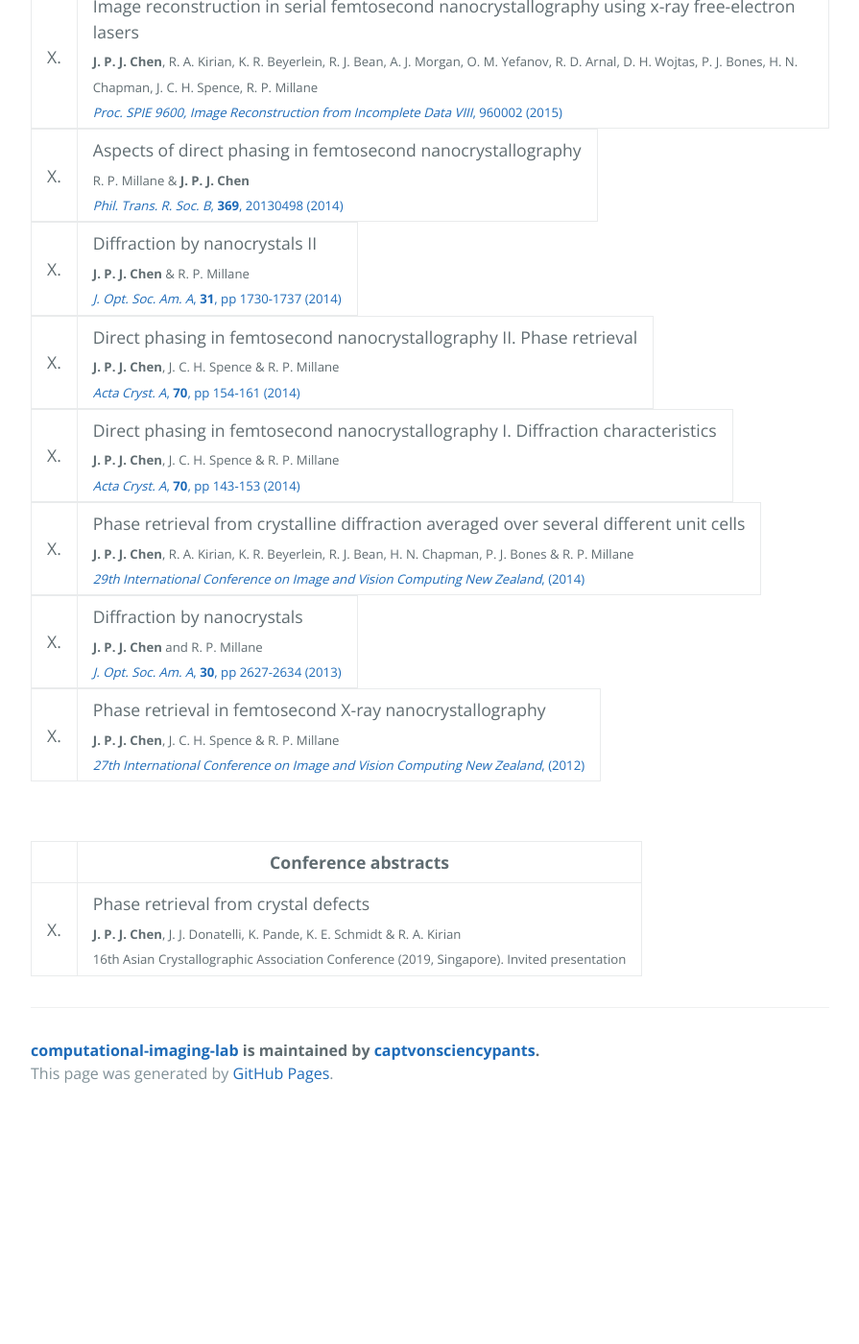
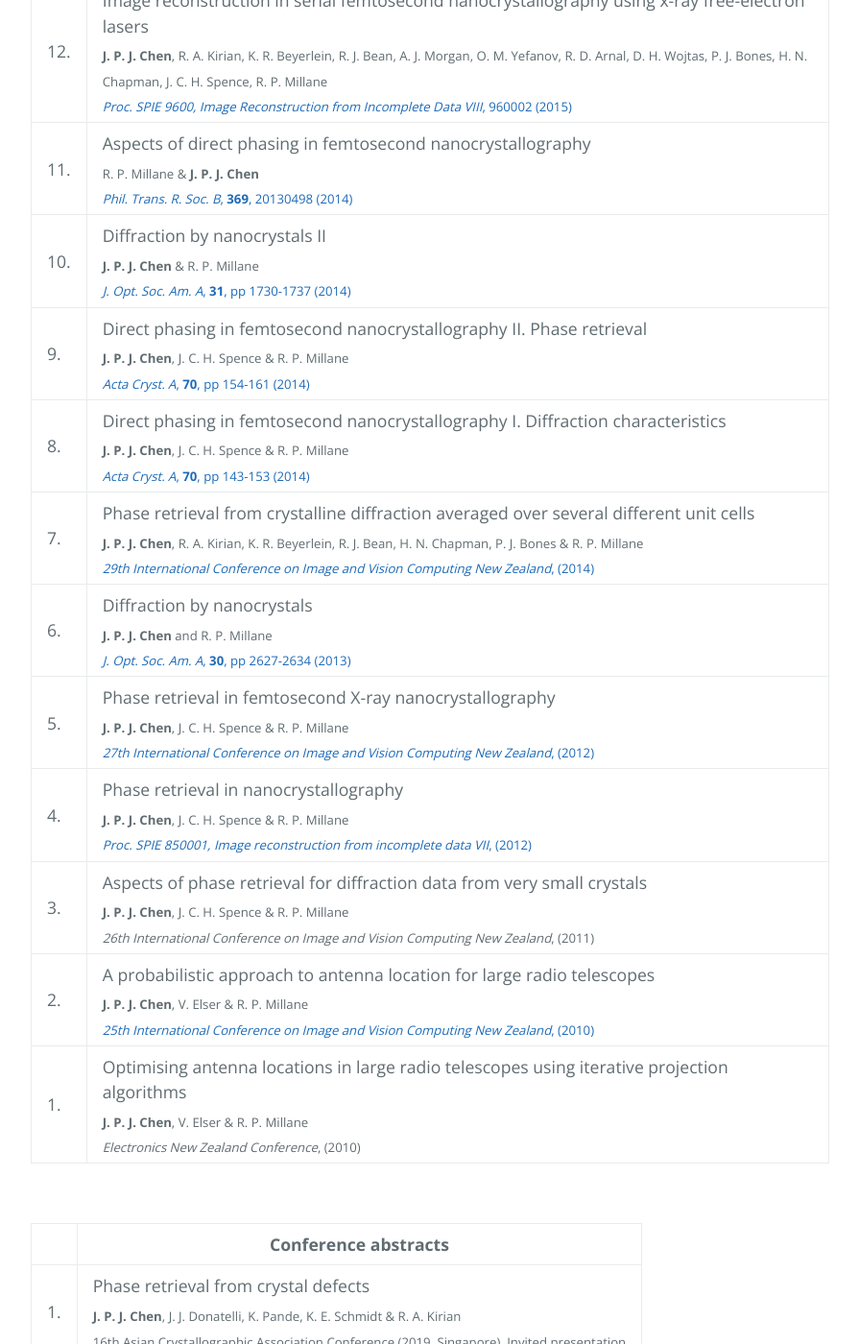
Before and after one commit to captvonsciencypants/computational-imaging-lab, a Jekyll site: the page built from publications.md, in a window 1280 px wide and 1400 px high, scrolled down 2611 px. Shown: the whole window at 96% size, without its empty margins (192-1087 px from the left). Built offline with Jekyll 4.4.1, drawn with Linux system fonts in a browser that asks for light colours; our own code applies the rules of GitHub Pages for plain Markdown files; the repository's description, which GitHub fills in, is left out; before the commit the page ends 3773 px from its top, so only the background shows below that; some of the changed text lies outside the part shown.

Commit message:
Update publications.md

```diff
--- a/publications.md
+++ b/publications.md
@@ -11,40 +11,27 @@ External listings:
 |24. |  Shape transform phasing of edgy nanocrystals <br> <sub> **J. P. J. Chen**, J. J. Donatelli, K. E. Schmidt & R. A. Kirian </sub> <br> <sub> [_Acta Cryst. A_, **75**, 239-259 (2019)](https://doi.org/10.1107/S205327331900113X) </sub> |
 |23. |  Ab initio phasing of the diffraction of crystals with translational disorder <br> <sub> A. J. Morgan, K. Ayyer, A. Barty, **J. P. J. Chen**, T. Ekeberg, D. Oberthuer, T. A. White, O. M. Yefanov & H. N. Chapman </sub> <br> <sub> [_Acta Cryst. A_, **75**, 25-40 (2019)](https://doi.org/10.1107/S2053273318015395) </sub> |
 |22. |  Rapid sample delivery for megahertz serial crystallography at X-ray FELs <br> <sub> M. O. Wiedorn, S. Awel, A. J. Morgan, K. Ayyer, Y. Gevorkov, H. Fleckenstein, N. Roth, L. Adriano, R. Bean, K. Beyerlein, **J. P. J. Chen**, J. Coe, F. Cruz-Mazo, T. Ekeberg, R. Graceffa, M. Heymann, D. A. Horke, J. Knoska, V. Mariani, R. Nazari, D. Oberthur, A. K. Samanta, R. G. Sierra, C. A. Stan, O. M. Yefanov, D. Rompotis, J. Correa, B. Erk, R. Treusch, J. Schulz, B. G. Hogue, A. M. Ganan-Calvo, P. Fromme, J. Kupper, A. V. Rode, S. Bajt, R. A. Kirian & H. N. Chapman </sub> <br> <sub> [_IUCrJ_, **5**, 574-584 (2018)](https://doi.org/10.1107/S2052252518008369) </sub> |
-|X. |  X-ray focusing with efficient high-NA multilayer Laue lenses <br> <sub> S. Bajt, M. Prasciolu, H. Fleckenstein, M. Domaracký, H. N. Chapman, A. J. Morgan, O. M. Yefanov, M. Messerschmidt, Y. Du, K. T. Murray, V. Mariani, M. Kuhn, S. Aplin, K. Pande, P. Villanueva-Perez, K. Stachnik, **J. P. J. Chen**, A. Andrejczuk, A. Meents, A. Burkhardt, D. Pennicard, X. Huang, H. Yan, E. Nazaretski, Y. S. Chu & C. E. Hamm </sub> <br> <sub> [_Light Sci Appl_, **7**, 17162 (2018)](https://doi.org/10.1038/lsa.2017.162) </sub>|
-|X. |  Phasing Serial Crystallography Data <br> <sub> R. A. Kirian, **J. P. J. Chen** & J. C. H. Spence </sub> <br> <sub> [Book Chapter in “X-ray Free Electron Lasers - A Revolution in Structural Biology” pp 235-252. Springer (2018)](https://link.springer.com/chapter/10.1007/978-3-030-00551-1_8) </sub> |
-|X. | Flow-aligned, single-shot fiber diffraction using a femtosecond X-ray free-electron laser  <br> <sub> D. Popp, N. D. Loh, H. Zorgati, U. Ghoshdastider, L. T. Liow, M. I. Ivanova, M. Larsson, D. P. DePonte, R. Bean, K. R. Beyerlein, C. Gati, D. Oberthuer, D. Arnlund, G. Brändén, P. Berntsen, D. Cascio, L. M. G. Chavas, **J. P. J. Chen**, K. Ding, H. Fleckenstein, L. Gumprecht, R. Harimoorthy, E. Mossou, M. R. Sawaya, A. S. Brewster, J. Hattne, N. K. Sauter, M. Seibert, C. Seuring, F. Stellato, T. Tilp, D. S. Eisenberg, M. Messerschmidt, G. J. Williams, J. E. Koglin, L. Makowski, R. P. Millane, T. Forsyth, S. Boutet, T. A. White, A. Barty, H. N. Chapman, S. L. Chen, M. Liang, R. Neutze & R. C. Robinson </sub> <br> <sub> [_Cytoskeleton_, **74**, 472-481 (2017)](https://doi.org/10.1002/cm.21378) </sub>|
-|X. | Simultaneous retrieval of coherently illuminated defocused objects  <br> <sub> **J. P. J. Chen** & R. A. Kirian </sub> <br> <sub> [_32nd International Conference on Image and Vision Computing New Zealand_ pp. 1-5 (2017)](https://doi.org/10.1109/ivcnz.2017.8402481) </sub>|
-
-|X. | Phase retrieval in the presence of multiplicative noise  <br> <sub> **J. P. J. Chen** & R. A. Kirian </sub> <br> <sub> [_Proc. SPIE 10410, Unconventional and Indirect Imaging, Image Reconstruction, and Wavefront Sensing_ (2017)](https://doi.org/10.1117/12.2275182) </sub>|
-
-|X. | ASU Compact XFEL <br> <sub> W. S. Graves, **J. P. J. Chen**, P. Fromme, M. R. Holl, R. Kirian, L. E. Malin, K. E. Schmidt, J. Spence, M. Underhill, U. Weierstall, N. A. Zatsepin, C. Zhang, K.-H. Hong, D. E. Moncton, C. Limborg-Deprey, E. A. Nanni </sub> <br> <sub> [_38th International Free Electron Laser Conference_ (2017)](https://doi.org/10.18429/JACOW-FEL2017-TUB03) </sub>|
-
-|X. | Reconstruction of an object from diffraction intensities averaged over multiple object clusters  <br> <sub> **J. P. J. Chen**, R. D. Arnal, A. J. Morgan, R. J. Bean, K. R. Beyerlein, H. N. Chapman, P. J. Bones, R. P. Millane & R. A. Kirian  </sub> <br> <sub> [_Journal of Optics_, **18**, 114003 (2016)](https://doi.org/10.1088/2040-8978/18/11/114003) </sub>|
-
-|X. | Phase retrieval for multiple objects from their averaged diffraction <br> <sub> R. P. Millane & **J. P. J. Chen** </sub> <br> <sub> [_J. Opt. Soc. Am. A_, **32**, pp 1317-1329 (2015)](https://doi.org/10.1364/josaa.32.001317) </sub>|
-
-|X. | Phase retrieval for multiple objects <br> <sub> R. P. Millane & **J. P. J. Chen** </sub> <br> <sub> [_Proc. SPIE 960008, Image reconstruction from incomplete data VIII_ (2015)](https://doi.org/10.1117/12.2187631) </sub>|
-
-|X. | Image reconstruction in serial femtosecond nanocrystallography using x-ray free-electron lasers <br> <sub> **J. P. J. Chen**, R. A. Kirian, K. R. Beyerlein, R. J. Bean, A. J. Morgan, O. M. Yefanov, R. D. Arnal, D. H. Wojtas, P. J. Bones, H. N. Chapman, J. C. H. Spence, R. P. Millane </sub> <br> <sub> [_Proc. SPIE 9600, Image Reconstruction from Incomplete Data VIII_, 960002 (2015)](https://doi.org/10.1117/12.2187610) </sub>|
-
-|X. | Aspects of direct phasing in femtosecond nanocrystallography <br> <sub> R. P. Millane & **J. P. J. Chen** </sub> <br> <sub> [_Phil. Trans. R. Soc. B_, **369**, 20130498 (2014)](https://doi.org/10.1098/rstb.2013.0498) </sub>|
-
-|X. | Diffraction by nanocrystals II <br> <sub>  **J. P. J. Chen** & R. P. Millane </sub> <br> <sub> [_J. Opt. Soc. Am. A_, **31**, pp 1730-1737 (2014)](https://doi.org/10.1364/josaa.31.001730) </sub>|
-
-|X. | Direct phasing in femtosecond nanocrystallography II. Phase retrieval <br> <sub>  **J. P. J. Chen**, J. C. H. Spence & R. P. Millane </sub> <br> <sub> [_Acta Cryst. A_, **70**, pp 154-161 (2014)](https://doi.org/10.1107/s2053273313032725) </sub>|
-
-|X. | Direct phasing in femtosecond nanocrystallography I. Diffraction characteristics <br> <sub>  **J. P. J. Chen**, J. C. H. Spence & R. P. Millane </sub> <br> <sub> [_Acta Cryst. A_, **70**, pp 143-153 (2014)](https://doi.org/10.1107/s2053273313032038) </sub>|
-
-|X. | Phase retrieval from crystalline diffraction averaged over several different unit cells <br> <sub>  **J. P. J. Chen**, R. A. Kirian, K. R. Beyerlein, R. J. Bean, H. N. Chapman, P. J. Bones & R. P. Millane </sub> <br> <sub> [_29th International Conference on Image and Vision Computing New Zealand_, (2014)](https://doi.org/10.1145/2683405.2683456) </sub>|
-
-|X. | Diffraction by nanocrystals <br> <sub> **J. P. J. Chen** and R. P. Millane </sub> <br> <sub> [_J. Opt. Soc. Am. A_, **30**, pp 2627-2634 (2013)](https://doi.org/10.1364/josaa.30.002627) </sub>|
-
-
-
-
-|X. | Phase retrieval in femtosecond X-ray nanocrystallography <br> <sub>  **J. P. J. Chen**, J. C. H. Spence & R. P. Millane </sub> <br> <sub> [_27th International Conference on Image and Vision Computing New Zealand_, (2012)](https://doi.org/10.1145/2425836.2425847) </sub>|
-
+|21. |  X-ray focusing with efficient high-NA multilayer Laue lenses <br> <sub> S. Bajt, M. Prasciolu, H. Fleckenstein, M. Domaracký, H. N. Chapman, A. J. Morgan, O. M. Yefanov, M. Messerschmidt, Y. Du, K. T. Murray, V. Mariani, M. Kuhn, S. Aplin, K. Pande, P. Villanueva-Perez, K. Stachnik, **J. P. J. Chen**, A. Andrejczuk, A. Meents, A. Burkhardt, D. Pennicard, X. Huang, H. Yan, E. Nazaretski, Y. S. Chu & C. E. Hamm </sub> <br> <sub> [_Light Sci Appl_, **7**, 17162 (2018)](https://doi.org/10.1038/lsa.2017.162) </sub>|
+|20. |  Phasing Serial Crystallography Data <br> <sub> R. A. Kirian, **J. P. J. Chen** & J. C. H. Spence </sub> <br> <sub> [Book Chapter in “X-ray Free Electron Lasers - A Revolution in Structural Biology” pp 235-252. Springer (2018)](https://link.springer.com/chapter/10.1007/978-3-030-00551-1_8) </sub> |
+|19. | Flow-aligned, single-shot fiber diffraction using a femtosecond X-ray free-electron laser  <br> <sub> D. Popp, N. D. Loh, H. Zorgati, U. Ghoshdastider, L. T. Liow, M. I. Ivanova, M. Larsson, D. P. DePonte, R. Bean, K. R. Beyerlein, C. Gati, D. Oberthuer, D. Arnlund, G. Brändén, P. Berntsen, D. Cascio, L. M. G. Chavas, **J. P. J. Chen**, K. Ding, H. Fleckenstein, L. Gumprecht, R. Harimoorthy, E. Mossou, M. R. Sawaya, A. S. Brewster, J. Hattne, N. K. Sauter, M. Seibert, C. Seuring, F. Stellato, T. Tilp, D. S. Eisenberg, M. Messerschmidt, G. J. Williams, J. E. Koglin, L. Makowski, R. P. Millane, T. Forsyth, S. Boutet, T. A. White, A. Barty, H. N. Chapman, S. L. Chen, M. Liang, R. Neutze & R. C. Robinson </sub> <br> <sub> [_Cytoskeleton_, **74**, 472-481 (2017)](https://doi.org/10.1002/cm.21378) </sub>|
+|18. | Simultaneous retrieval of coherently illuminated defocused objects  <br> <sub> **J. P. J. Chen** & R. A. Kirian </sub> <br> <sub> [_32nd International Conference on Image and Vision Computing New Zealand_ pp. 1-5 (2017)](https://doi.org/10.1109/ivcnz.2017.8402481) </sub>|
+|17. | Phase retrieval in the presence of multiplicative noise  <br> <sub> **J. P. J. Chen** & R. A. Kirian </sub> <br> <sub> [_Proc. SPIE 10410, Unconventional and Indirect Imaging, Image Reconstruction, and Wavefront Sensing_ (2017)](https://doi.org/10.1117/12.2275182) </sub>|
+|16. | ASU Compact XFEL <br> <sub> W. S. Graves, **J. P. J. Chen**, P. Fromme, M. R. Holl, R. Kirian, L. E. Malin, K. E. Schmidt, J. Spence, M. Underhill, U. Weierstall, N. A. Zatsepin, C. Zhang, K.-H. Hong, D. E. Moncton, C. Limborg-Deprey, E. A. Nanni </sub> <br> <sub> [_38th International Free Electron Laser Conference_ (2017)](https://doi.org/10.18429/JACOW-FEL2017-TUB03) </sub>|
+|15. | Reconstruction of an object from diffraction intensities averaged over multiple object clusters  <br> <sub> **J. P. J. Chen**, R. D. Arnal, A. J. Morgan, R. J. Bean, K. R. Beyerlein, H. N. Chapman, P. J. Bones, R. P. Millane & R. A. Kirian  </sub> <br> <sub> [_Journal of Optics_, **18**, 114003 (2016)](https://doi.org/10.1088/2040-8978/18/11/114003) </sub>|
+|14. | Phase retrieval for multiple objects from their averaged diffraction <br> <sub> R. P. Millane & **J. P. J. Chen** </sub> <br> <sub> [_J. Opt. Soc. Am. A_, **32**, pp 1317-1329 (2015)](https://doi.org/10.1364/josaa.32.001317) </sub>|
+|13. | Phase retrieval for multiple objects <br> <sub> R. P. Millane & **J. P. J. Chen** </sub> <br> <sub> [_Proc. SPIE 960008, Image reconstruction from incomplete data VIII_ (2015)](https://doi.org/10.1117/12.2187631) </sub>|
+|12. | Image reconstruction in serial femtosecond nanocrystallography using x-ray free-electron lasers <br> <sub> **J. P. J. Chen**, R. A. Kirian, K. R. Beyerlein, R. J. Bean, A. J. Morgan, O. M. Yefanov, R. D. Arnal, D. H. Wojtas, P. J. Bones, H. N. Chapman, J. C. H. Spence, R. P. Millane </sub> <br> <sub> [_Proc. SPIE 9600, Image Reconstruction from Incomplete Data VIII_, 960002 (2015)](https://doi.org/10.1117/12.2187610) </sub>|
+|11. | Aspects of direct phasing in femtosecond nanocrystallography <br> <sub> R. P. Millane & **J. P. J. Chen** </sub> <br> <sub> [_Phil. Trans. R. Soc. B_, **369**, 20130498 (2014)](https://doi.org/10.1098/rstb.2013.0498) </sub>|
+|10. | Diffraction by nanocrystals II <br> <sub>  **J. P. J. Chen** & R. P. Millane </sub> <br> <sub> [_J. Opt. Soc. Am. A_, **31**, pp 1730-1737 (2014)](https://doi.org/10.1364/josaa.31.001730) </sub>|
+|9. | Direct phasing in femtosecond nanocrystallography II. Phase retrieval <br> <sub>  **J. P. J. Chen**, J. C. H. Spence & R. P. Millane </sub> <br> <sub> [_Acta Cryst. A_, **70**, pp 154-161 (2014)](https://doi.org/10.1107/s2053273313032725) </sub>|
+|8. | Direct phasing in femtosecond nanocrystallography I. Diffraction characteristics <br> <sub>  **J. P. J. Chen**, J. C. H. Spence & R. P. Millane </sub> <br> <sub> [_Acta Cryst. A_, **70**, pp 143-153 (2014)](https://doi.org/10.1107/s2053273313032038) </sub>|
+|7. | Phase retrieval from crystalline diffraction averaged over several different unit cells <br> <sub>  **J. P. J. Chen**, R. A. Kirian, K. R. Beyerlein, R. J. Bean, H. N. Chapman, P. J. Bones & R. P. Millane </sub> <br> <sub> [_29th International Conference on Image and Vision Computing New Zealand_, (2014)](https://doi.org/10.1145/2683405.2683456) </sub>|
+|6. | Diffraction by nanocrystals <br> <sub> **J. P. J. Chen** and R. P. Millane </sub> <br> <sub> [_J. Opt. Soc. Am. A_, **30**, pp 2627-2634 (2013)](https://doi.org/10.1364/josaa.30.002627) </sub>|
+|5. | Phase retrieval in femtosecond X-ray nanocrystallography <br> <sub>  **J. P. J. Chen**, J. C. H. Spence & R. P. Millane </sub> <br> <sub> [_27th International Conference on Image and Vision Computing New Zealand_, (2012)](https://doi.org/10.1145/2425836.2425847) </sub>|
+|4. | Phase retrieval in nanocrystallography <br> <sub>  **J. P. J. Chen**, J. C. H. Spence & R. P. Millane </sub> <br> <sub> [_Proc. SPIE 850001, Image reconstruction from incomplete data VII_, (2012)](https://doi.org/10.1117/12.930930) </sub>|
+|3. | Aspects of phase retrieval for diffraction data from very small crystals <br> <sub>  **J. P. J. Chen**, J. C. H. Spence & R. P. Millane </sub> <br> <sub> _26th International Conference on Image and Vision Computing New Zealand_, (2011) </sub>|
+|2. | A probabilistic approach to antenna location for large radio telescopes <br> <sub>  **J. P. J. Chen**, V. Elser & R. P. Millane </sub> <br> <sub> [_25th International Conference on Image and Vision Computing New Zealand_, (2010)](https://doi.org/10.1109/ivcnz.2010.6148830) </sub>|
+|1. | Optimising antenna locations in large radio telescopes using iterative projection algorithms <br> <sub>  **J. P. J. Chen**, V. Elser & R. P. Millane </sub> <br> <sub> _Electronics New Zealand Conference_, (2010) </sub>|
 
 
 
@@ -53,4 +40,4 @@ External listings:
 
 | |  Conference abstracts  |
 |-|-|
-|X. |  Phase retrieval from crystal defects <br> <sub> **J. P. J. Chen**, J. J. Donatelli, K. Pande, K. E. Schmidt & R. A. Kirian </sub> <br> <sub> 16th Asian Crystallographic Association Conference (2019, Singapore). Invited presentation </sub> |
+|1. |  Phase retrieval from crystal defects <br> <sub> **J. P. J. Chen**, J. J. Donatelli, K. Pande, K. E. Schmidt & R. A. Kirian </sub> <br> <sub> 16th Asian Crystallographic Association Conference (2019, Singapore). Invited presentation </sub> |
```
